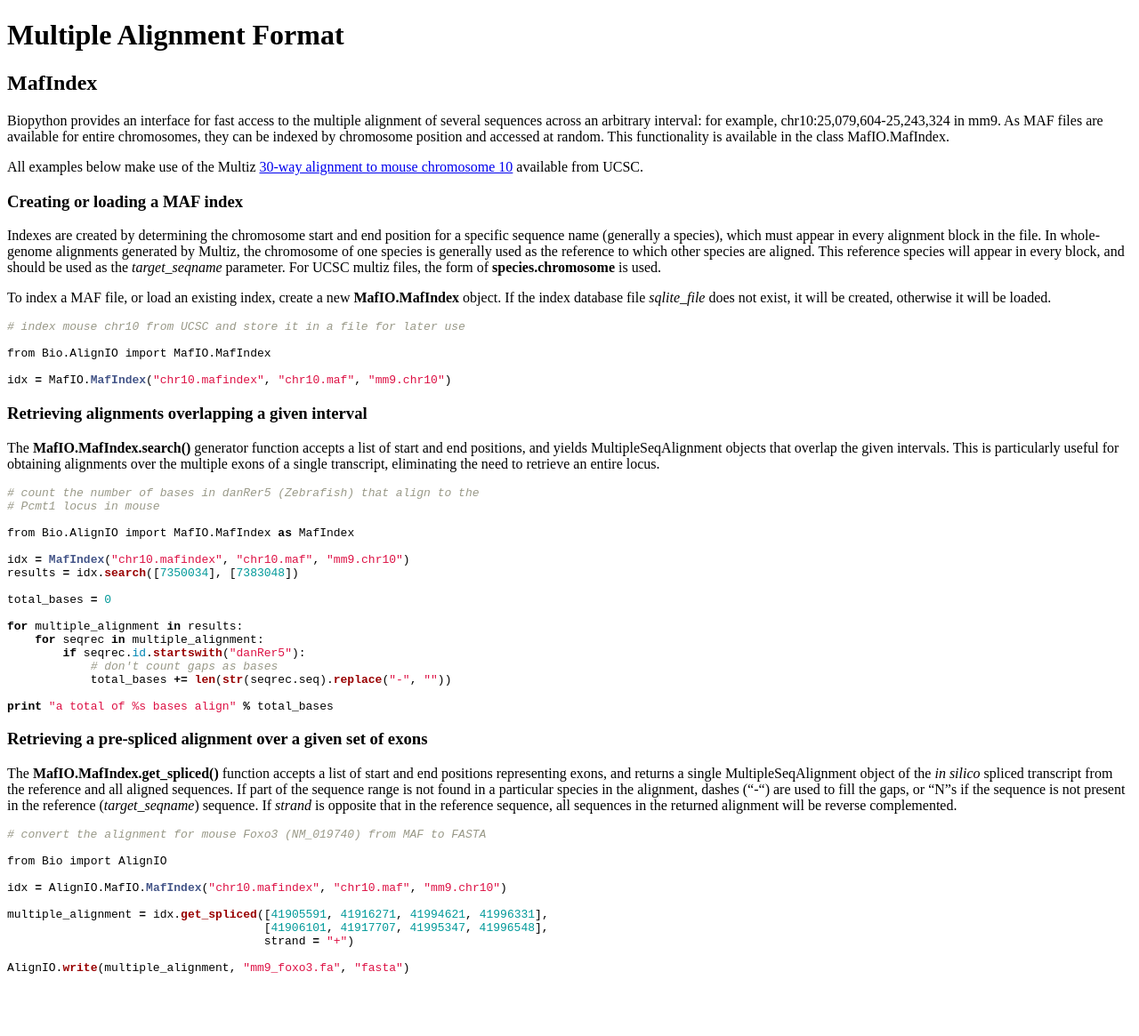
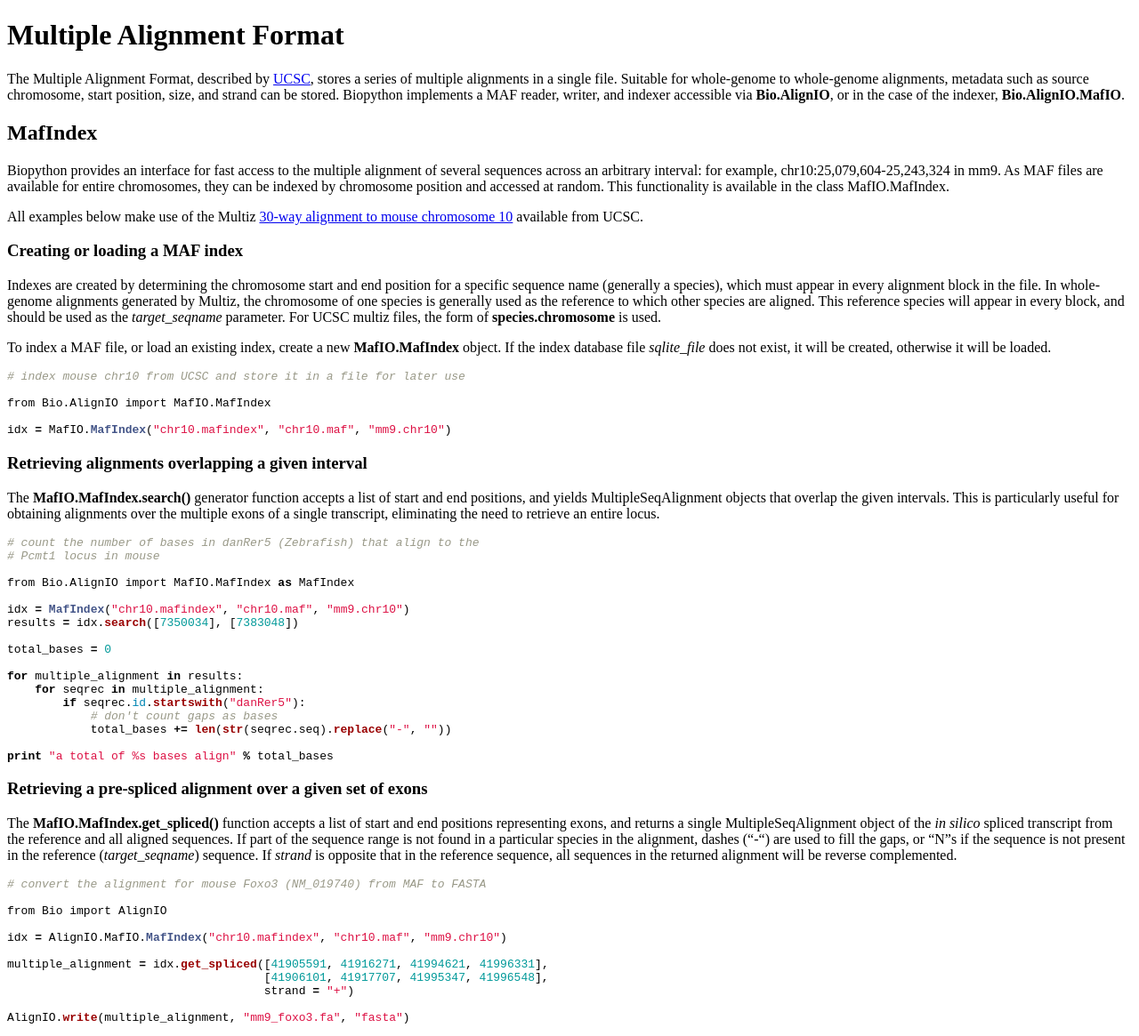
Before and after one commit to biopython/biopython.github.io, a Jekyll site: the page built from wiki/Multiple_Alignment_Format.md, in a window 1280 px wide. Shown: the whole page at 89% size. Built offline with Jekyll 4.4.1, drawn with Linux system fonts in a browser that asks for light colours; before the commit the page ends 1109 px from its top, so only the background shows below that.

Commit message:
Change to wiki page

```diff
--- a/wiki/Multiple_Alignment_Format.md
+++ b/wiki/Multiple_Alignment_Format.md
@@ -5,6 +5,14 @@ layout: wiki
 tags:
  - Formats|Formats
 ---
+
+The Multiple Alignment Format, described by
+[UCSC](https://cgwb.nci.nih.gov/goldenPath/help/maf.html#format5),
+stores a series of multiple alignments in a single file. Suitable for
+whole-genome to whole-genome alignments, metadata such as source
+chromosome, start position, size, and strand can be stored. Biopython
+implements a MAF reader, writer, and indexer accessible via
+**Bio.AlignIO**, or in the case of the indexer, **Bio.AlignIO.MafIO**.
 
 MafIndex
 --------
```
Also changed, not shown: 1 other file.
